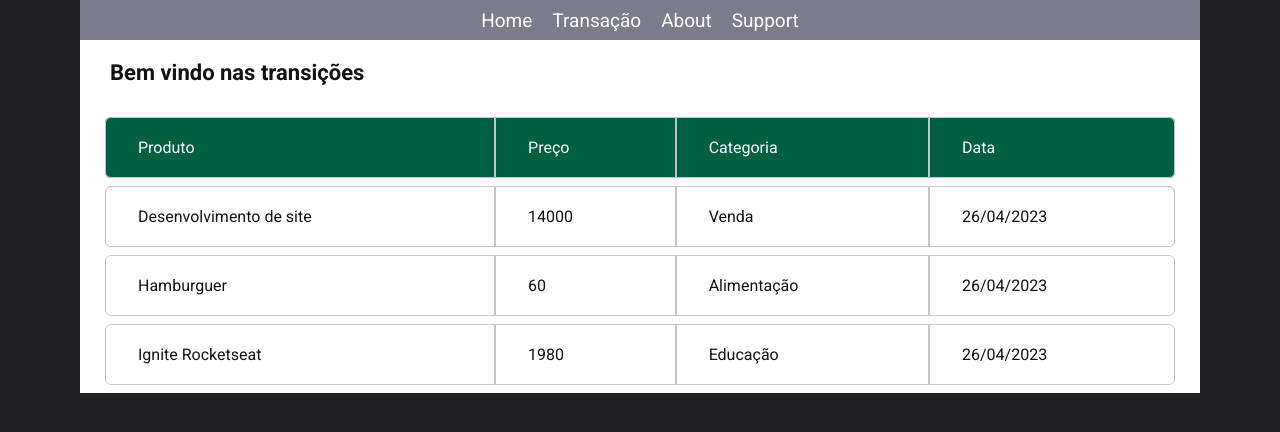
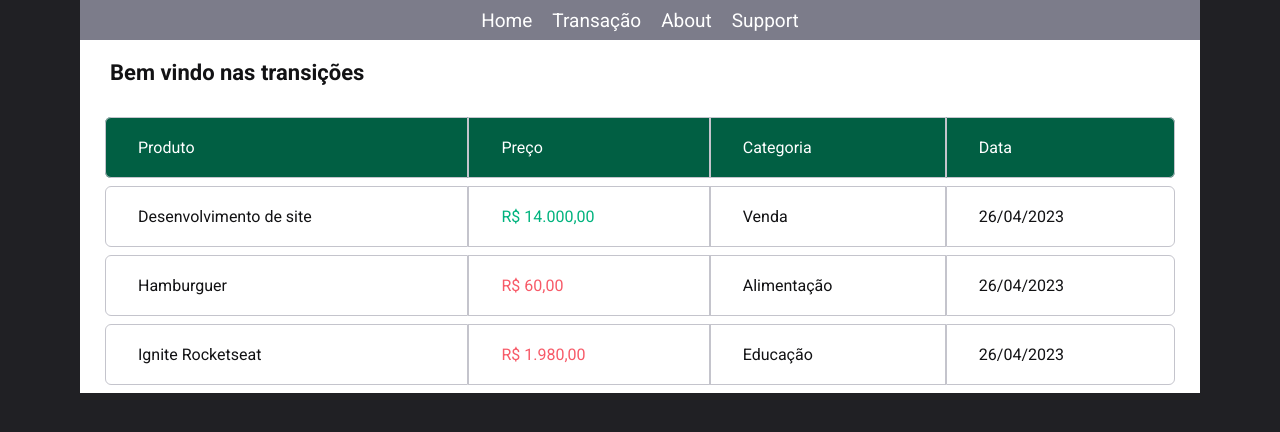
Before and after one commit to giovannirp/bike-showcase, a React (Vite) app in the folder bike-showcase/: page /trasations in a window 1280 px wide. Shown: the top 432 px of the page. Built offline with nearby package versions, Linux system fonts and the light colour scheme; data requests are answered from the project's data file.

Commit message:
feat: adicionando regra de preço

```diff
--- a/bike-showcase/src/pages/Transations/index.tsx
+++ b/bike-showcase/src/pages/Transations/index.tsx
@@ -1,7 +1,7 @@
 import { useContext } from "react";
-import { ContainerTransactions, TrasactionsTable, TrasictionsHead } from "./style";
+import { ContainerTransactions, PriceHighlight, TrasactionsTable, TrasictionsHead } from "./style";
 import { TransactionsContext } from "../../contexts/TransactionsContext";
-import { dataFormater } from "../../ultis/formatters";
+import { dataFormater, priceFormatter } from "../../ultis/formatters";
 
 export function Transations() {
   const { transactions } = useContext(TransactionsContext)
@@ -23,7 +23,12 @@ export function Transations() {
             return (
               <tr key={listProduct.id}>
                 <td>{listProduct.description}</td>
-                <td>{listProduct.price}</td>
+                <td>
+                  {/* {listProduct.price} */}
+                  <PriceHighlight variant={listProduct.type}>
+                    {priceFormatter.format(listProduct.price)}
+                  </PriceHighlight>
+                </td>
                 <td>{listProduct.category}</td>
                 <td>{dataFormater.format(new Date(listProduct.createdAt))}</td>
               </tr>
--- a/bike-showcase/src/pages/Transations/style.ts
+++ b/bike-showcase/src/pages/Transations/style.ts
@@ -42,3 +42,11 @@ export const TrasictionsHead = styled.thead`
     color: ${(props) => props.theme.white}!important;
   }
 `;
+
+interface PriceHighlighProps {
+  variant: 'income' | 'outcome'
+}
+
+export const PriceHighlight = styled.span<PriceHighlighProps>`
+  color: ${(props) => props.variant === 'income' ? props.theme["green-300"] : props.theme["red-300"]};
+`;
```
